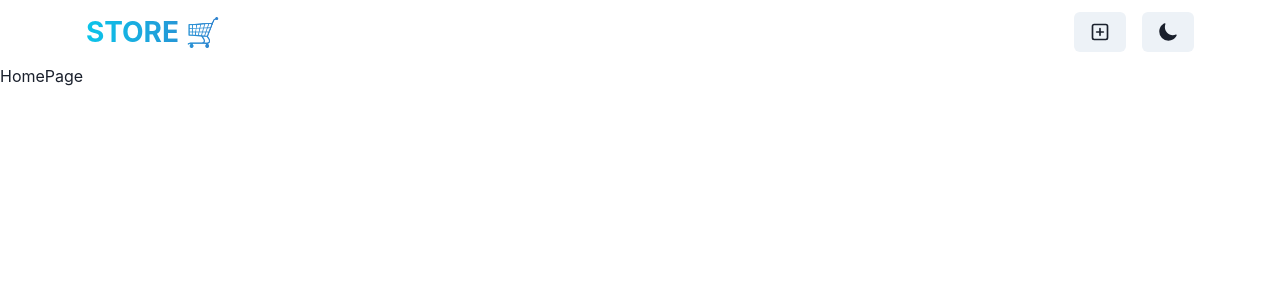
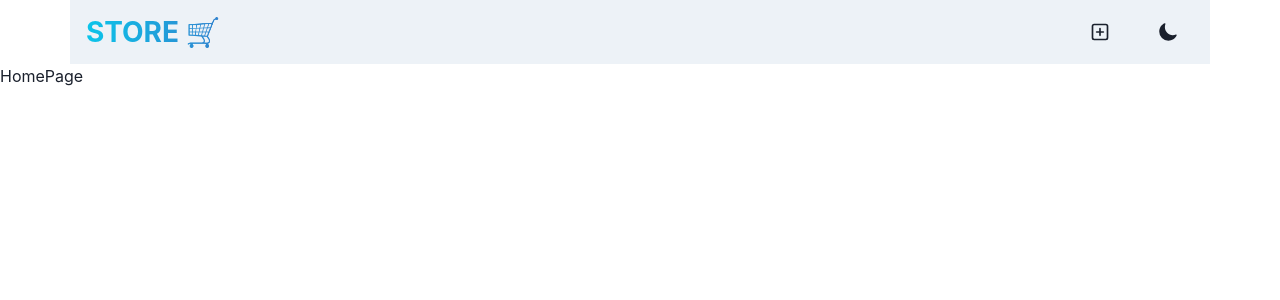
Before and after one commit to ianjure/MERN-basic-app, a React (Vite) app in the folder frontend/: page / in a window 1280 px wide. Shown: the top 300 px of the page. Built offline with nearby package versions, Linux system fonts and the light colour scheme.

Commit message:
navbar background

```diff
--- a/frontend/src/components/Navbar.jsx
+++ b/frontend/src/components/Navbar.jsx
@@ -1,4 +1,4 @@
-import { Container, Flex, HStack, Button, Text, useColorMode } from '@chakra-ui/react';
+import { Container, Flex, HStack, Button, Text, useColorMode, useColorModeValue } from '@chakra-ui/react';
 import { Link } from 'react-router-dom';
 
 import { PlusSquareIcon } from '@chakra-ui/icons';
@@ -9,7 +9,7 @@ const Navbar = () => {
     const { colorMode, toggleColorMode } = useColorMode();
 
     return (
-        <Container maxW={"1140px"} px={4}>
+        <Container maxW={"1140px"} px={4} bg={useColorModeValue("gray.100", "gray.900")}>
             <Flex
                 h={16}
                 alignItems={"center"}
```
